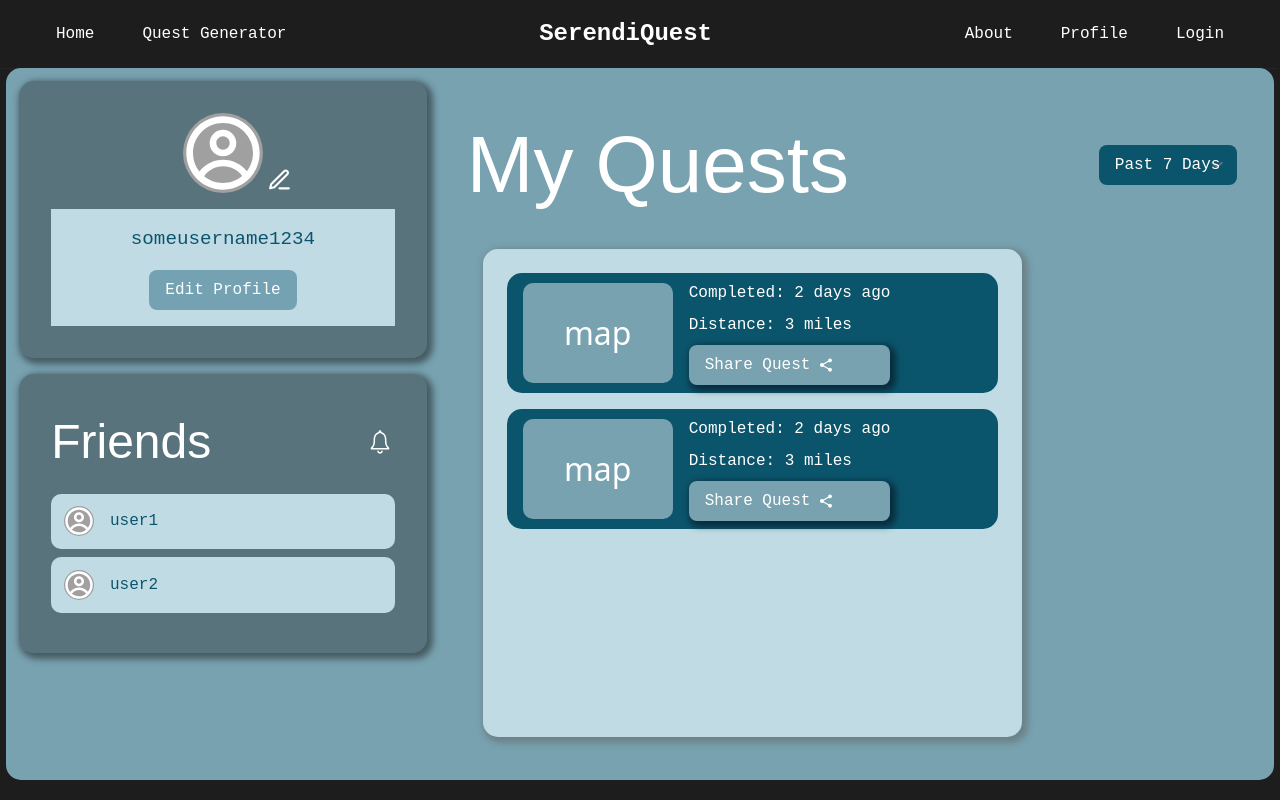
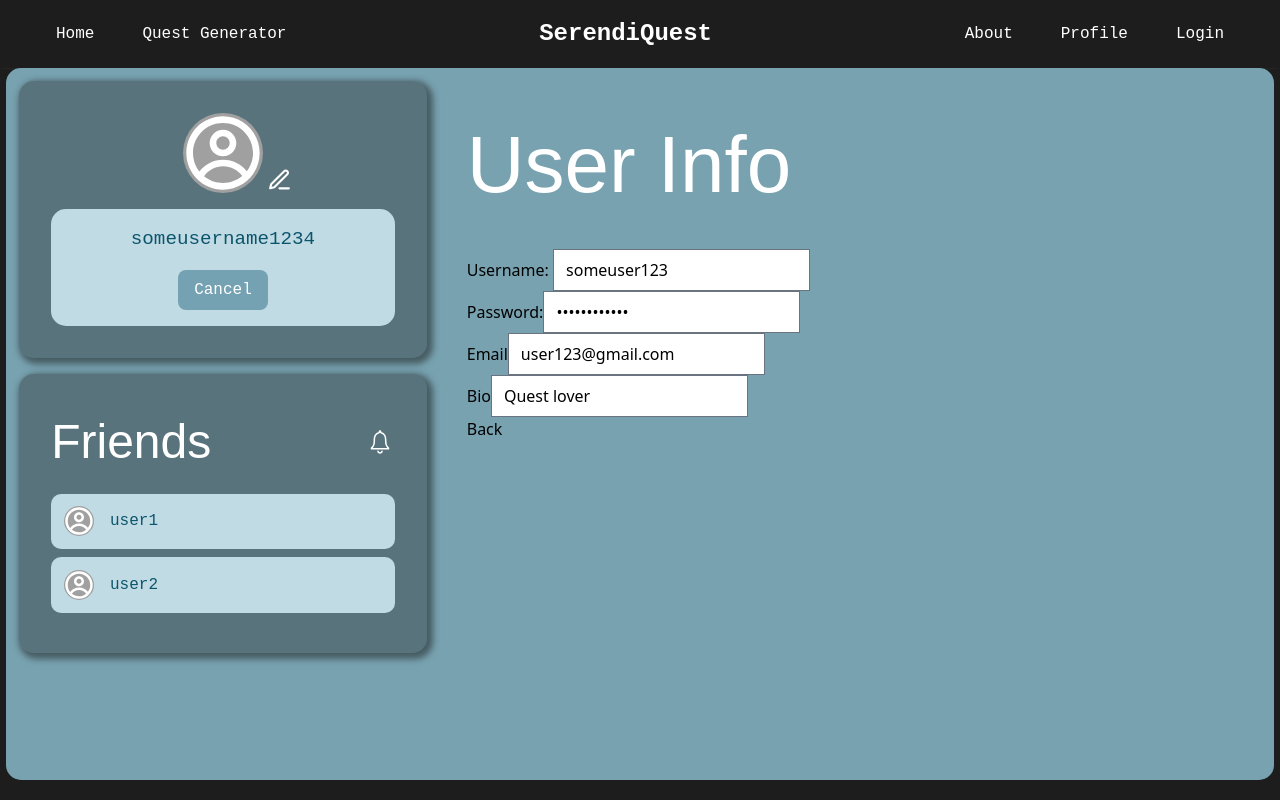
Before and after one commit to ReinaC26/csci-39548-project, a React (Create React App) app: page /profile in a window 1280 px wide. Both pictures are taken after a click on the button "Edit Profile". Built offline with nearby package versions, Linux system fonts and the light colour scheme; a web font is replaced by a local one.

Commit message:
Added edit profile js

```diff
--- a/src/pages/ProfilePage.css
+++ b/src/pages/ProfilePage.css
@@ -37,6 +37,7 @@
 .username-edit-box {
     background-color: #C0DBE4;
     padding: 1rem 1rem 1rem 1rem;
+    border-radius: 15px;
 
 }
 
--- a/src/pages/ProfilePage.jsx
+++ b/src/pages/ProfilePage.jsx
@@ -1,9 +1,10 @@
-import React from 'react';
+import React, {useState} from 'react';
 import Navbar from './Navbar';
 import './ProfilePage.css';
 
+
 // icons ...
-import { FiEdit3 } from "react-icons/fi";
+import { FiEdit3, FiChevronDown } from "react-icons/fi";
 import { IoIosNotificationsOutline } from "react-icons/io";
 import { CgProfile } from "react-icons/cg";
 import { IoMdShare } from "react-icons/io";
@@ -11,6 +12,12 @@ import { IoMdShare } from "react-icons/io";
 
 
 function ProfilePage() {
+    const [isEditing, setIsEditing] = useState(false);
+    const [userInfo, setUserInfo] = useState({
+        username: 'someuser123',
+        email: 'user123@gmail.com',
+        bio: 'Quest lover'
+    });
     return (
         <div className='profile-page'>
             <Navbar />
@@ -25,7 +32,12 @@ function ProfilePage() {
                         </div>
                         <div className='username-edit-box'>
                             <div className='username'>someusername1234</div>
-                            <button className='edit-profile-btn'>Edit Profile</button>
+                            <button
+                                className='edit-profile-btn'
+                                onClick={() => setIsEditing(! isEditing )}
+                            >
+                                {isEditing ? 'Cancel' : 'Edit Profile'}
+                            </button>
                         </div>
                     </div>
 
@@ -48,13 +60,63 @@ function ProfilePage() {
                 {/* right side */}
                 <div className='main-content'>
                     <div className='quests-header'>
-                        <h2>My Quests</h2>
+                        <h2>{isEditing ? 'User Info' : 'My Quests'}</h2>
+                        { ! isEditing && (
                             <select className='time-filter'>
                                 <option>Past 7 Days</option>
                                 <option>Past Month</option>
                                 <option>All Quests</option>
                             </select>
+                        )}
                     </div>
+
+                    {isEditing ? (
+                        <div className='edit-profile-container'>
+                            <div className='edit-form'>
+                                <div className='form-group'>
+                                    <label>Username: </label>
+                                    <input
+                                        type='text'
+                                        value={userInfo.username}
+                                        placeholder='User123'
+                                        onChange={(e) => setUserInfo({...userInfo, username: e.target.value})}
+                                    />
+                                </div>
+
+                                <div className='form-group'>
+                                    <label>Password:</label>
+                                    <input
+                                        type='password'
+                                        value='************'
+                                        readOnly
+                                    />
+                                </div>
+
+                                <div className='form-group'>
+                                    <label>Email</label>
+                                    <input
+                                        type="email"
+                                        value={userInfo.email}
+                                        placeholder="user1@gmail.com"
+                                        onChange={(e) => setUserInfo({...userInfo, email: e.target.value})}
+                                    />
+                                </div>
+
+                                <div className='form-group'>
+                                    <label>Bio</label>
+                                    <input
+                                        value={userInfo.bio}
+                                        placeholder="Describe yourself"
+                                        onChange={(e) => setUserInfo({...userInfo, bio: e.target.value})}
+                                    />
+                                </div>
+                                <button className='back-btn' onClick={() => setIsEditing(false)}>
+                                    Back
+                                </button>
+                            </div>
+                        </div>
+
+                    ) : (
 
                     <div className='quest-grid'>
                     {/* Quest Card 1 */}
@@ -80,6 +142,9 @@ function ProfilePage() {
                         </div>
                     </div>
                 </div>
+
+                    )}
+
                 </div>
             </div>
         </div>
```
Lines whose indentation alone changed are shown as unchanged.
